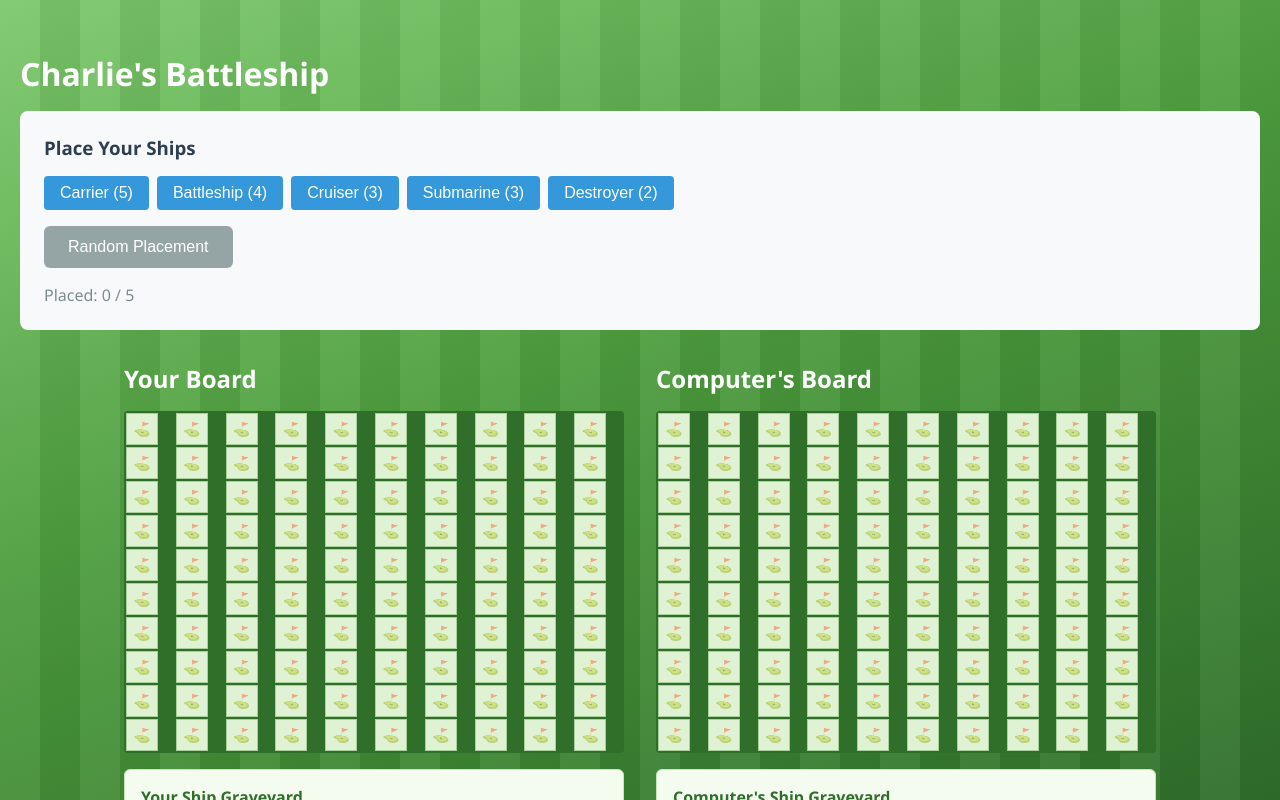
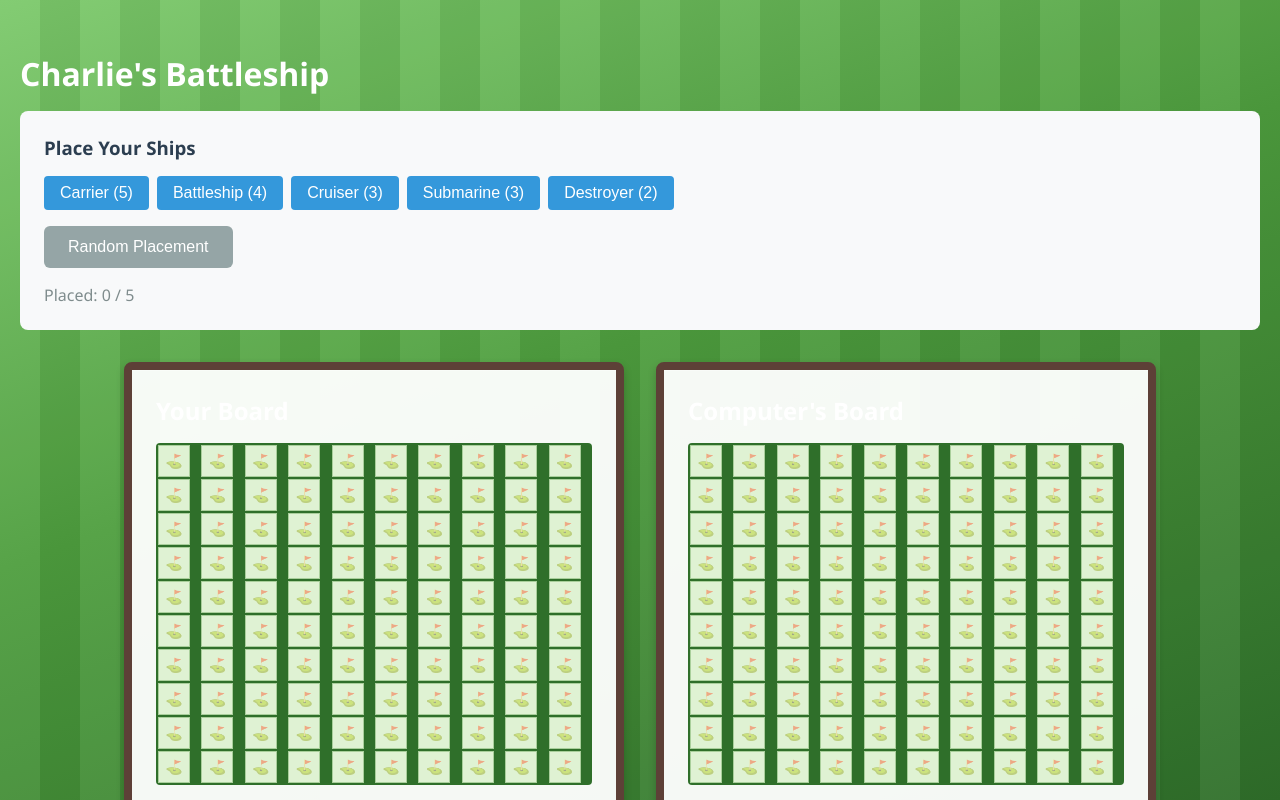
Before and after one commit to charliemosborne-coder/battleship-devin-challenge, a React (Vite) app: page / in a window 1280 px wide. Shown: the top 800 px of the page. Built offline with nearby package versions, Linux system fonts and the light colour scheme.

Commit message:
local changes

```diff
--- a/src/index.css
+++ b/src/index.css
@@ -49,6 +49,13 @@ h1, h2, h3 {
   flex: 1;
   min-width: 300px;
   max-width: 500px;
+  border: 8px solid #5d4037;
+  border-radius: 8px;
+  padding: 1.5rem;
+  background: rgba(255, 255, 255, 0.95);
+  box-shadow:
+    0 4px 8px rgba(0, 0, 0, 0.2),
+    inset 0 1px 0 rgba(255, 255, 255, 0.3);
 }
 
 .board {
```
